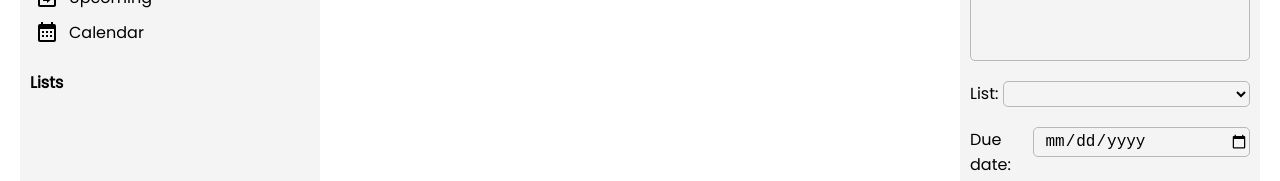
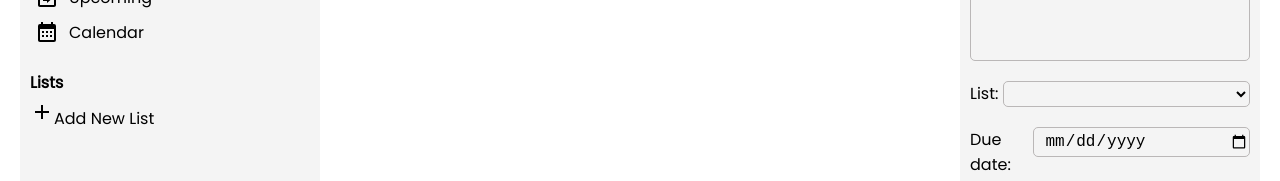
Before and after one commit to Joksa132/todo-list, a Next.js app: page /dashboard in a window 1280 px wide. Shown: the part 207-388 px from the top of the page. Built offline with nearby package versions, Linux system fonts and the light colour scheme; no server answers.

Commit message:
add new list button and input

```diff
--- a/components/Sidebar.tsx
+++ b/components/Sidebar.tsx
@@ -1,10 +1,12 @@
 "use client"
 import { signOut, useSession } from "next-auth/react";
 import Icon from '@mdi/react';
-import { mdiCalendarMonth, mdiCalendarArrowRight, mdiCalendarCheck, mdiLogout } from '@mdi/js';
+import { mdiCalendarMonth, mdiCalendarArrowRight, mdiCalendarCheck, mdiLogout, mdiPlus } from '@mdi/js';
+import { useState } from "react";
 
 export default function Sidebar() {
   const { data: session } = useSession();
+  const [isNewListClicked, setIsNewListClicked] = useState(false)
 
   return (
     <nav>
@@ -30,6 +32,16 @@ export default function Sidebar() {
         </div>
         <div className="lists-container">
           <h4>Lists</h4>
+          <span onClick={() => { setIsNewListClicked(!isNewListClicked) }}>
+            <Icon path={mdiPlus} size={1} />
+            Add New List
+          </span>
+          {isNewListClicked &&
+            <form>
+              <input type="text" name="list-name" id="list-name" placeholder="List Name" />
+              <button>Save List</button>
+            </form>
+          }
         </div>
       </section>
       <section className="sidebar-user-section">
```
